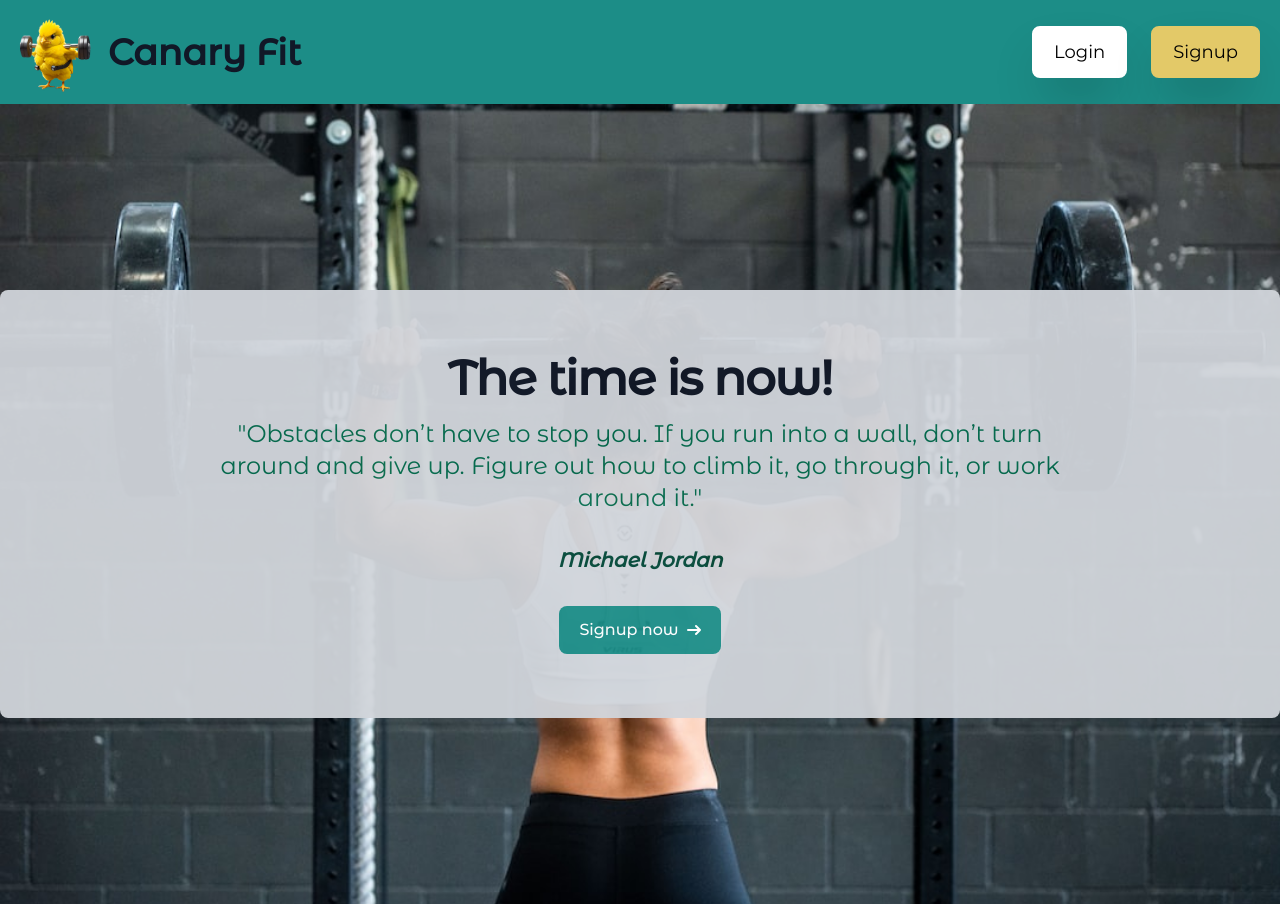
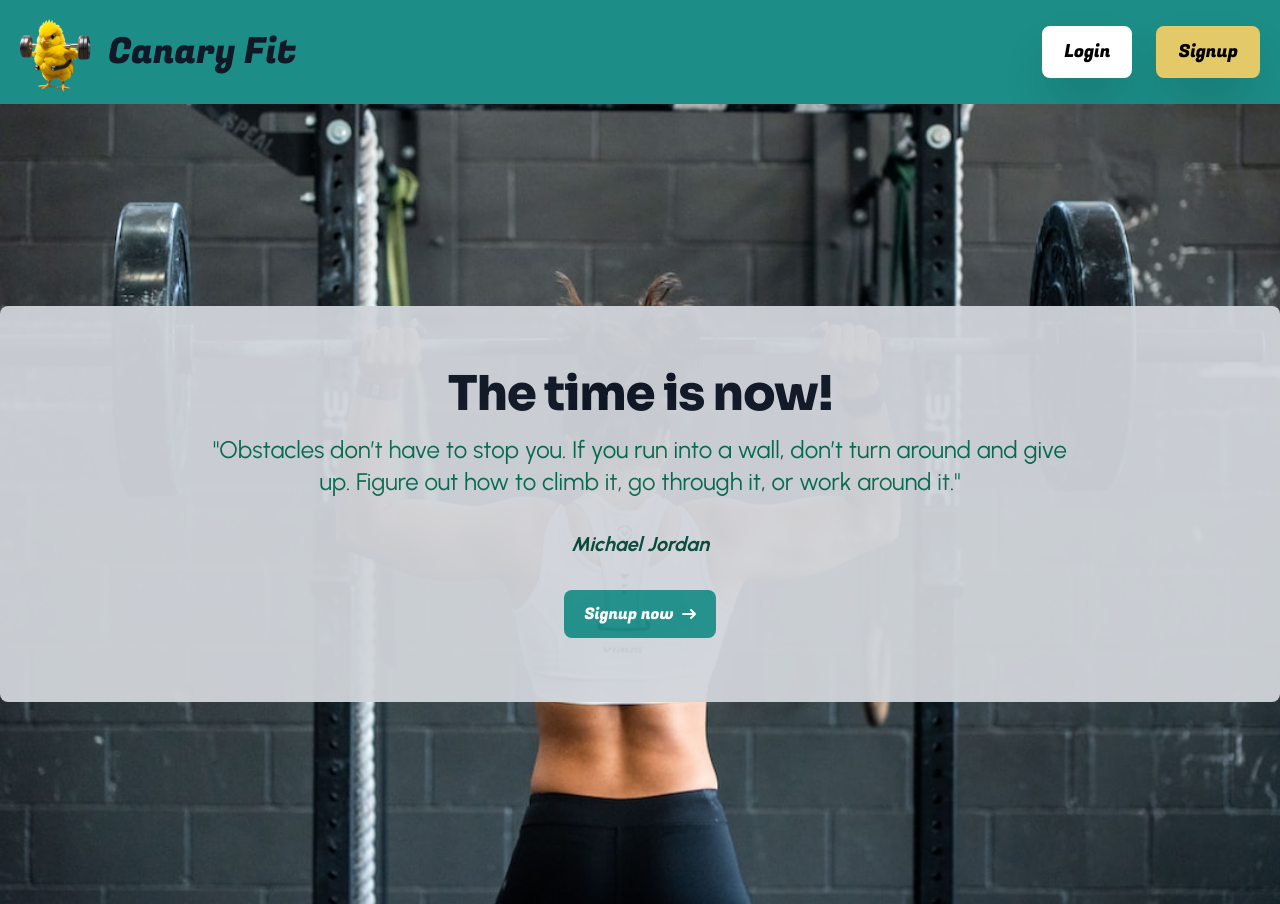
Before and after one commit to Adasat/CanaryFit, a Next.js app in the folder frontend/: page / in a window 1280 px wide. Built offline with nearby package versions, Linux system fonts and the light colour scheme; a web font is replaced by a local one.

Commit message:
Styled 2.0

```diff
--- a/frontend/src/app/layout.js
+++ b/frontend/src/app/layout.js
@@ -2,7 +2,7 @@
 import Header from '@/components/Header/header'
 import Footer from '@/components/Footer/footer'
 import './globals.css'
-import { Sora, Fugaz_One, Gugi, Montserrat_Alternates} from 'next/font/google'
+import { Sora, Fugaz_One, Gugi, Montserrat_Alternates, Urbanist} from 'next/font/google'
 import { usePathname } from 'next/navigation'
 import HeaderWelcome from '@/components/HeaderWelcome/HeaderWelcome'
 
@@ -14,6 +14,7 @@ export const montseBold = Montserrat_Alternates({
   subsets: ['latin'],
   weight: '500'
 })
+export const urbanist = Urbanist({subsets: ['latin']})
 
 console.log(sora)
 
@@ -25,7 +26,7 @@ export default function RootLayout({ children }) {
       return (
         <>
           <html lang="en">
-            <body className={`${montse.className} bg-gray-200 `}>
+            <body className={`${urbanist.className} bg-gray-200 `}>
               {children}
             </body>
           </html>
@@ -35,7 +36,7 @@ export default function RootLayout({ children }) {
       return (
         <>
           <html lang="en">
-            <body className={`${montse.className} bg-gray-200 `}>
+            <body className={`${urbanist.className} bg-gray-200 `}>
               <HeaderWelcome />
               {children}
             </body>
@@ -46,7 +47,7 @@ export default function RootLayout({ children }) {
       return (
         <>
           <html lang="en">
-            <body className={`${montse.className} bg-gray-200 `}>
+            <body className={`${urbanist.className} bg-gray-200 `}>
               <Header />
               <div className="flex flex-col min-h-screen">
                 <div className="flex-grow">{children}</div>
--- a/frontend/src/app/page.jsx
+++ b/frontend/src/app/page.jsx
@@ -1,6 +1,7 @@
 'use client'
 import Image from 'next/image'
 import Logo from '../../public/bgCarrousel2.jpeg'
+import { rubik, sora } from './layout'
 
 export default function App() {
   return (
@@ -9,7 +10,7 @@ export default function App() {
         <div className="flex h-screen justify-center items-center bg-[url('/bgCarrousel2.jpeg')] bg-cover bg-center">
           <div className="bg-gray-300 opacity-95 rounded-lg">
             <div className="py-8 px-4 mx-auto max-w-screen-xl text-center lg:py-16">
-              <h1 className="mb-4 sm:text-2xl font-extrabold tracking-tight leading-none text-gray-900 md:text-5xl lg:text-6xl dark:text-white">
+              <h1 className={`${sora.className} mb-4 sm:text-2xl font-extrabold tracking-tight leading-none text-gray-900 md:text-5xl lg:text-6xl dark:text-white`}>
                 The time is now!
               </h1>
               <p className="mb-8 text-lg text-green-700 lg:text-2xl sm:px-16 lg:px-48">
@@ -19,7 +20,7 @@ export default function App() {
               <div className="flex flex-col space-y-4 sm:flex-row sm:justify-center sm:space-y-0 sm:space-x-4">
                 <a
                   href="/signup"
-                  className="inline-flex justify-center items-center py-3 px-5 text-base font-medium text-center text-white rounded-lg bg-primary opacity-100 hover:bg-secondary focus:ring-4 focus:ring-blue-300"
+                  className={`${rubik.className} inline-flex justify-center items-center py-3 px-5 text-base font-medium text-center text-white rounded-lg bg-primary opacity-100 hover:bg-secondary focus:ring-4 focus:ring-blue-300`}
                 >
                   Signup now
                   <svg
--- a/frontend/src/app/profile/page.jsx
+++ b/frontend/src/app/profile/page.jsx
@@ -5,7 +5,7 @@ import { getOneUserbyId } from '@/services/user.services'
 import { formatDate } from '@/validations/validations'
 import React, { useEffect, useRef, useState } from 'react'
 import { useRouter } from 'next/navigation'
-import { sora } from '../layout'
+import { rubik, sora } from '../layout'
 
 function Profile() {
   const [user, setUser] = useState()
@@ -132,7 +132,7 @@ function Profile() {
                     onChange={handleWeight}
                   />
                   <button
-                    className="flex justify-center md:text-lg w-auto mt-3  text-white bg-primary hover:bg-secondary focus:ring-4 focus:outline-none focus:ring-green-300 dark:focus:ring-green-800  rounded-lg text-sm px-5 py-2.5 text-center mr-2 mb-2"
+                    className={`${rubik.className} flex justify-center md:text-lg w-auto mt-3  text-white bg-primary hover:bg-secondary focus:ring-4 focus:outline-none focus:ring-green-300 dark:focus:ring-green-800  rounded-lg text-sm px-5 py-2.5 text-center mr-2 mb-2`}
                     onClick={handleSubmit}
                   >
                     Submit
@@ -145,15 +145,15 @@ function Profile() {
             <p className="flex items-start text-green-900 font-bold sm:text-xl md:text-2xl mt-5">
               Weight registers
             </p>
-            <div className="flex flex-col bg-gray-50 sm:mr-10 p-5 rounded-xl shadow-2xl max-h-72 overflow-y-auto">
+            <div className="flex flex-col bg-gray-50 sm:mr-10 p-5 gap-3 rounded-xl shadow-2xl max-h-72 overflow-y-auto">
               {user && user.progress && user.progress.length > 0 ? (
-                <ul className="list-disc ml-5 mt-1">
+                <ul className="list-decimal my-4 ml-5 divide-y divide-gray-200">
                   {user.progress.map((progress) =>
                     progress.weightProgress.map((weight) => (
-                      <div className="ml-4" key={weight.id}>
+                      <div className="ml-4 " key={weight.id}>
                         <li>Date: {formatDate(weight.date)}</li>
                         <p className="ml-5">
-                          <b>Weight</b>: {weight.weight} - <b>BMI</b>:{' '}
+                          <b>Weight</b>: {weight.weight} kg - <b>BMI</b>:{' '}
                           {weight.bmi}
                         </p>
                       </div>
@@ -171,19 +171,27 @@ function Profile() {
             </p>
             {user && user.progress && user.progress.length > 0 ? (
               <div className="flex flex-col bg-gray-50 sm:mr-10 p-5 rounded-xl shadow-2xl max-h-72 overflow-y-auto">
-                <ul className="list-disc ml-5 mt-1">
+                <ul className="list-decimal ml-5 my-4 divide-y divide-gray-200">
                   {user.progress.map((progress) =>
                     progress.exerciseProgress.map((exercise) => (
                       <div className="ml-4" key={exercise.id}>
                         <li>Date: {formatDate(exercise.date)}</li>
-                        <b className="ml-5">Exercise</b>:{' '}
-                        {exercise.exercise.title} - <b>Muscle</b>:{' '}
+                        <p>
+                        <b className="ml-2">Exercise</b>:{' '}
+                        {exercise.exercise.title}
+
+                        </p>
+                        <p>
+                        <b className="ml-2">Muscle</b>:{' '}
                         {exercise.exercise.muscle}
+
+                        </p>
+
                         <ul>
                           {exercise.sets.map((set, index) => (
                             <li key={index} className="ml-8">
                               <b>Reps</b>: {set.reps} - <b>Weight used</b>:{' '}
-                              {set.weightUsed}
+                              {set.weightUsed} kg
                             </li>
                           ))}
                         </ul>
@@ -198,7 +206,7 @@ function Profile() {
           </div>
         </div>
       </div>
-      <div className="flex justify-center items-center md:w-full sm:w-4/5 sm:h-auto md:w-1/2 md:h-2/3">
+      <div className="flex justify-center items-center md:w-full sm:w-full">
         <BarProgress />
       </div>
     </div>
--- a/frontend/src/components/BarProgress/BarProgress.jsx
+++ b/frontend/src/components/BarProgress/BarProgress.jsx
@@ -125,7 +125,7 @@ function BarProgress() {
 
 
   return (
-    <div className=" bg-white sm:w-full sm:h-full md:w-3/4 md:h-2/5 rounded-lg shadow-lg mt-6">
+    <div className=" bg-white sm:w-full sm:h-full md:w-2/4 md:h-56 rounded-lg shadow-lg mt-6">
       {user && user.progress && (
         <Line data={chartData} options={chartOptions} />
       )}
--- a/frontend/src/components/HeaderWelcome/HeaderWelcome.jsx
+++ b/frontend/src/components/HeaderWelcome/HeaderWelcome.jsx
@@ -1,6 +1,7 @@
 import Image from 'next/image'
 import CanaryFitImage from '../../../public/icon.png'
 import { useRouter } from 'next/navigation'
+import { rubik } from '@/app/layout'
 
 function HeaderWelcome() {
   const router = useRouter()
@@ -17,7 +18,7 @@ function HeaderWelcome() {
               className=" self-center "
             />
 
-            <span className="self-center text-gray-900 sm:text-2xl md:text-4xl font-semibold whitespace-nowrap">
+            <span className={`${rubik.className} self-center text-gray-900 sm:text-2xl md:text-4xl font-semibold whitespace-nowrap`}>
               Canary Fit
             </span>
           </div>
@@ -25,14 +26,14 @@ function HeaderWelcome() {
         <div className="flex sm:flex-col md:flex-row justify-end items-center">
           <button
             type="button"
-            className="flex justify-center sm:w-auto mt-2 md:text-lg w-1/4 text-black bg-white  border-white border-2  hover:border-secondary hover:bg-secondary hover:text-white rounded-lg text-sm px-5 py-2.5 text-center mr-2 mb-2 shadow-2xl"
+            className={`${rubik.className} flex justify-center sm:w-auto mt-2 md:text-lg w-1/4 text-black bg-white  border-white border-2  hover:border-secondary hover:bg-secondary hover:text-white rounded-lg text-sm px-5 py-2.5 text-center mr-2 mb-2 shadow-2xl`}
             onClick={() => router.push('/login')}
           >
             Login
           </button>
           <button
             type="button"
-            className="flex justify-center sm:w-auto mt-2 ml-4 md:text-lg w-1/4 text-black bg-terciary  border-terciary border-2 hover:bg-secondary hover:text-white hover:border-secondary rounded-lg text-sm px-5 py-2.5 text-center mr-2 mb-2 shadow-2xl"
+            className={`${rubik.className} flex justify-center sm:w-auto mt-2 ml-4 md:text-lg w-1/4 text-black bg-terciary  border-terciary border-2 hover:bg-secondary hover:text-white hover:border-secondary rounded-lg text-sm px-5 py-2.5 text-center mr-2 mb-2 shadow-2xl`}
             onClick={() => router.push('/signup')}
           >
             Signup
```
